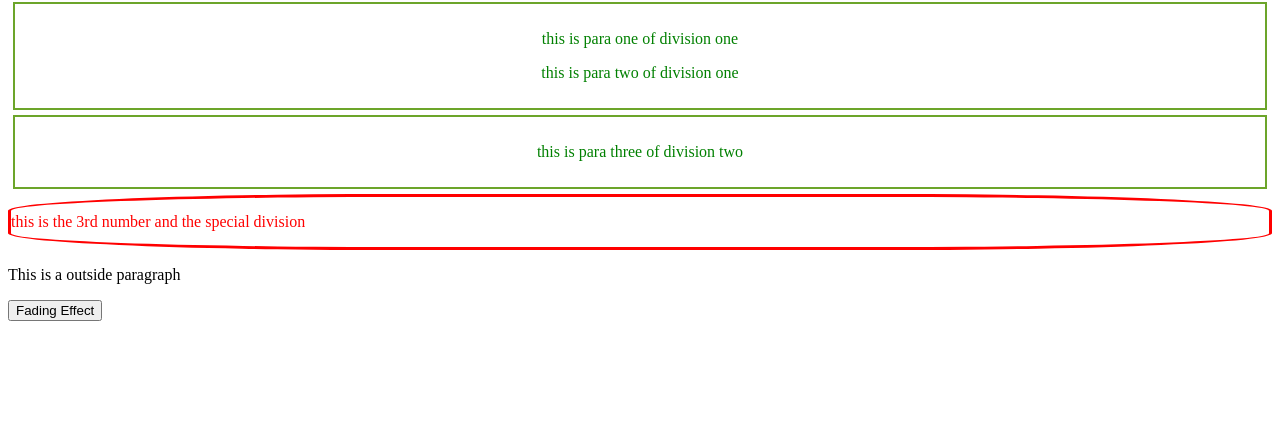
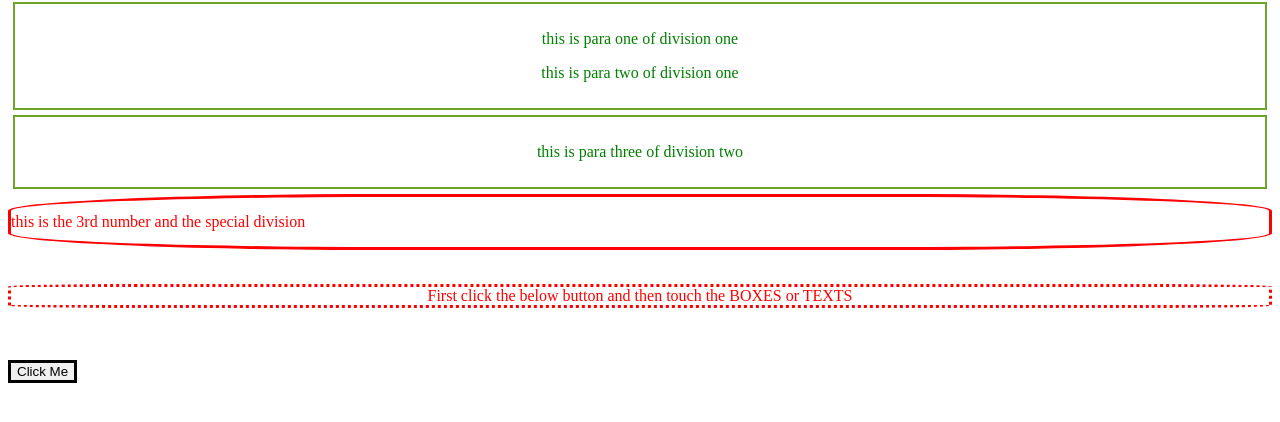
Before and after one commit to bishalmaji/Bishal_Maji, a plain HTML site: page pages/achievments.html in a window 1280 px wide. Shown: the part 78-500 px from the top of the page. Drawn offline with Linux system fonts and the light colour scheme.

Commit message:
Update achievments.html

```diff
--- a/pages/achievments.html
+++ b/pages/achievments.html
@@ -16,9 +16,13 @@
     <div class="divspecial">
         <p>this is the 3rd number and the special division</p>
     </div>
-    <p>This is a outside paragraph</p>
+     <br>
+    <p style="color: red;border: 3px;border-radius: 10%;border-style:dotted; text-align: center; size: 4em;">First click the below button and then touch the BOXES or TEXTS</p>
+    <br>
+    <br>
 
-    <button id="idbutton" onclick="change()">Fading Effect</button>
+    <button id="idbutton" onclick="change()" style="display: flex;justify-content: center;align-items: center;border: 3px solid black ;">Click Me</button>
+
 </body>
 <script src="js/jquery.js"></script>
 <script>
```
